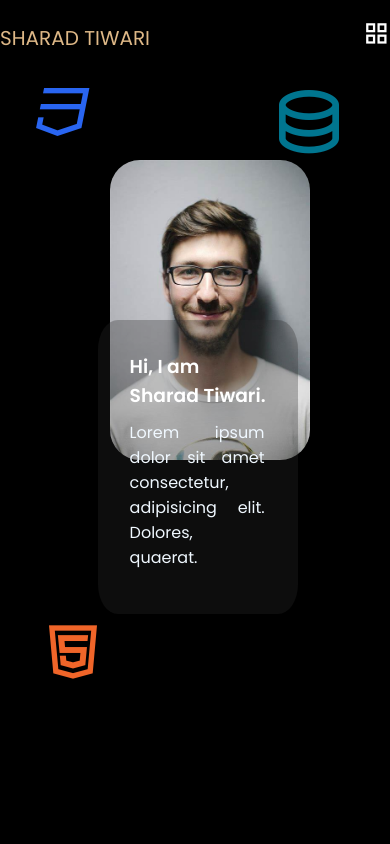
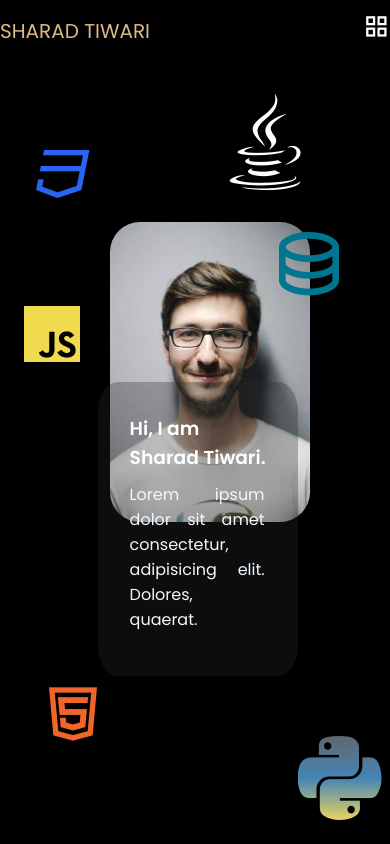
Before and after one commit to Sharad-Tiwari/PRODIGY_WD_04_Personal-Portfolio-Website, a plain HTML site: page index.html in a window 390 px wide. Shown: the top 844 px of the page. Drawn offline with nearby package versions, Linux system fonts and the light colour scheme.

Commit message:
modified

```diff
--- a/css/style.css
+++ b/css/style.css
@@ -37,16 +37,18 @@ body {
 
 .header {
   width: 100%;
-  height: auto;
-  position: fixed;
-  top: 2%;
+  height: 35px;
+  position: sticky;
+  top: 0%;
   left: 0;
   z-index: 100;
+  padding: 30px 0;
   background: rgb(26, 24, 24);
 }
 
 .nav {
   width: 100%;
+  height: 100%;
   display: flex;
   justify-content: space-between;
   align-items: center;
@@ -137,15 +139,43 @@ body {
   color: #f06529;
 }
 
-/* .js {
-  left: 15%;
-} */
+.js {
+  left: 8%;
+  top: 20rem;
+  color:#F0DB4F;
+  font-size: 5rem;
+}
 
 .db {
   top: 9rem;
-  right: 35%;
+  right: 30%;
   color: #00758f;
 }
+
+.py{
+  color: transparent;
+  width: fit-content;
+  height: fit-content;
+  background: linear-gradient(to top,#ffde57,
+    #4584b6,
+    #646464);
+  font-size: 6rem;
+  background-clip: text;
+  position: absolute;
+    bottom: 5rem;
+    left: 10rem;
+}
+
+.ja{
+  color: #fff;
+  font-size: 6rem;
+  width: fit-content;
+    height: fit-content;
+    position: absolute;
+    top: 9rem;
+    left: 10rem;
+}
+
 
 @media screen and (max-width: 1200px) {
   .header {
@@ -160,14 +190,13 @@ body {
   }
 
   .css {
-    left: 2%;
-    top: 5rem;
+    right: 10%;
   }
-
+/*
   .html {
     left: 5%;
     bottom: 10rem;
-  }
+  } */
 
   .db {
     top: 5rem;
@@ -178,6 +207,7 @@ body {
   .header {
     height: fit-content;
     background: transparent;
+      padding: 10px 0;
   }
 
   .nav {
@@ -244,8 +274,23 @@ body {
   }
   .db {
     font-size: 5rem;
-    top: 5rem;
+    top: 10rem;
     right: 5%;
+  }
+.ja{
+position: absolute;
+  top: 2rem;
+  left:60%;
+}
+
+  .js {
+    position: absolute;
+    top:15rem;
+    left:0%;
+  }
+
+  .py{
+      left: 80%;
   }
 }
 
--- a/index.html
+++ b/index.html
@@ -5,6 +5,12 @@
     <meta charset="UTF-8">
     <meta name="viewport" content="width=device-width, initial-scale=1.0">
     <link href="https://cdn.jsdelivr.net/npm/remixicon@2.5.0/fonts/remixicon.css" rel="stylesheet">
+    <link rel="stylesheet" href="https://cdnjs.cloudflare.com/ajax/libs/font-awesome/6.5.1/css/brands.min.css"
+        integrity="sha512-8RxmFOVaKQe/xtg6lbscU9DU0IRhURWEuiI0tXevv+lXbAHfkpamD4VKFQRto9WgfOJDwOZ74c/s9Yesv3VvIQ=="
+        crossorigin="anonymous" referrerpolicy="no-referrer" />
+        <link rel="stylesheet" href="https://cdnjs.cloudflare.com/ajax/libs/font-awesome/6.5.1/css/all.min.css"
+            integrity="sha512-DTOQO9RWCH3ppGqcWaEA1BIZOC6xxalwEsw9c2QQeAIftl+Vegovlnee1c9QX4TctnWMn13TZye+giMm8e2LwA=="
+            crossorigin="anonymous" referrerpolicy="no-referrer" />
     <link rel="stylesheet" href="css/style.css">
     <title>Landing page</title>
 </head>
@@ -40,7 +46,7 @@
     <main class="main">
         <div class="home" id="home">
 
-            <i class="ri-javascript-line js"></i>
+            <i class="fa-brands fa-js js"></i>
             <div class="image">
                 <img src="OIP.jpg" alt="">
             </div>
@@ -53,6 +59,8 @@
             <i class="ri-css3-line css"></i>
             <i class="ri-html5-line html"></i>
             <i class="ri-database-2-line db"></i>
+            <i class="fa-brands fa-python py"></i>
+            <i class="fa-brands fa-java ja"></i>
         </div>
         <div class="projects_cover">
             <div class="projects" id="projects">
```
